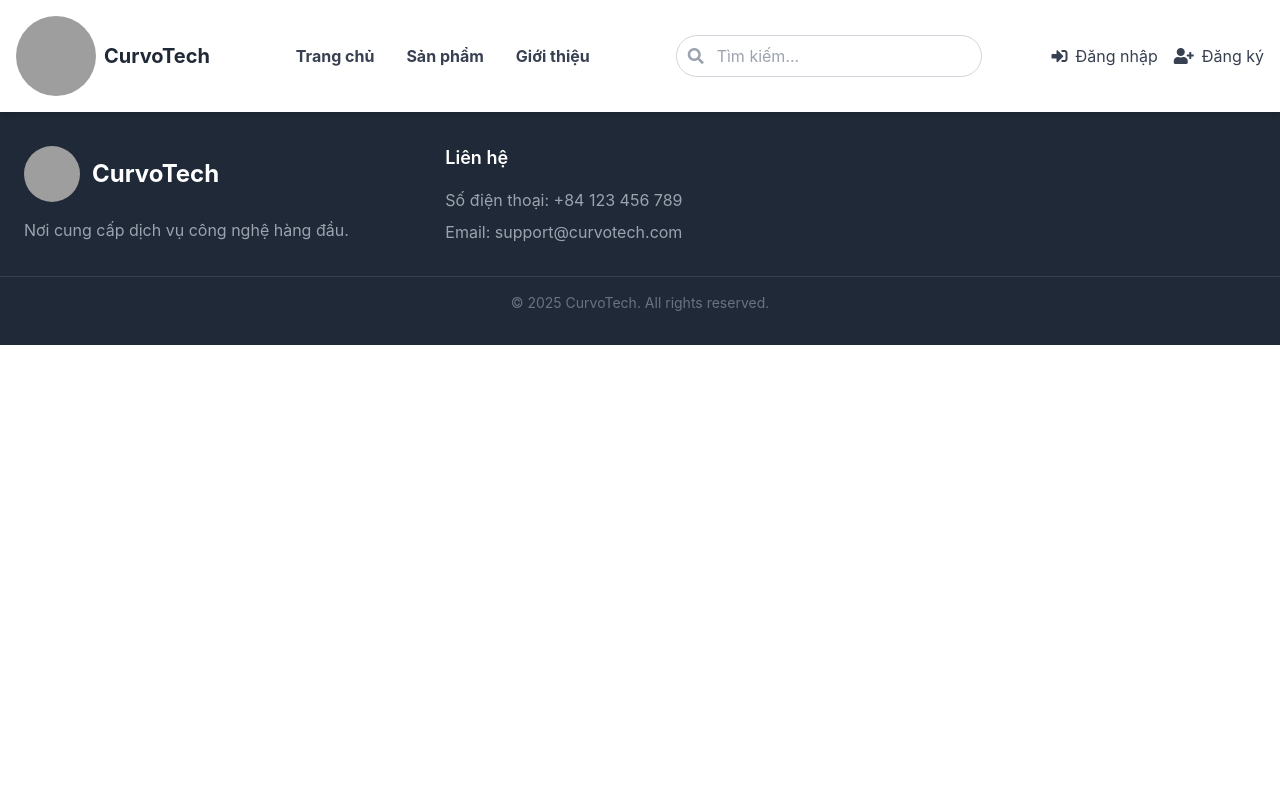
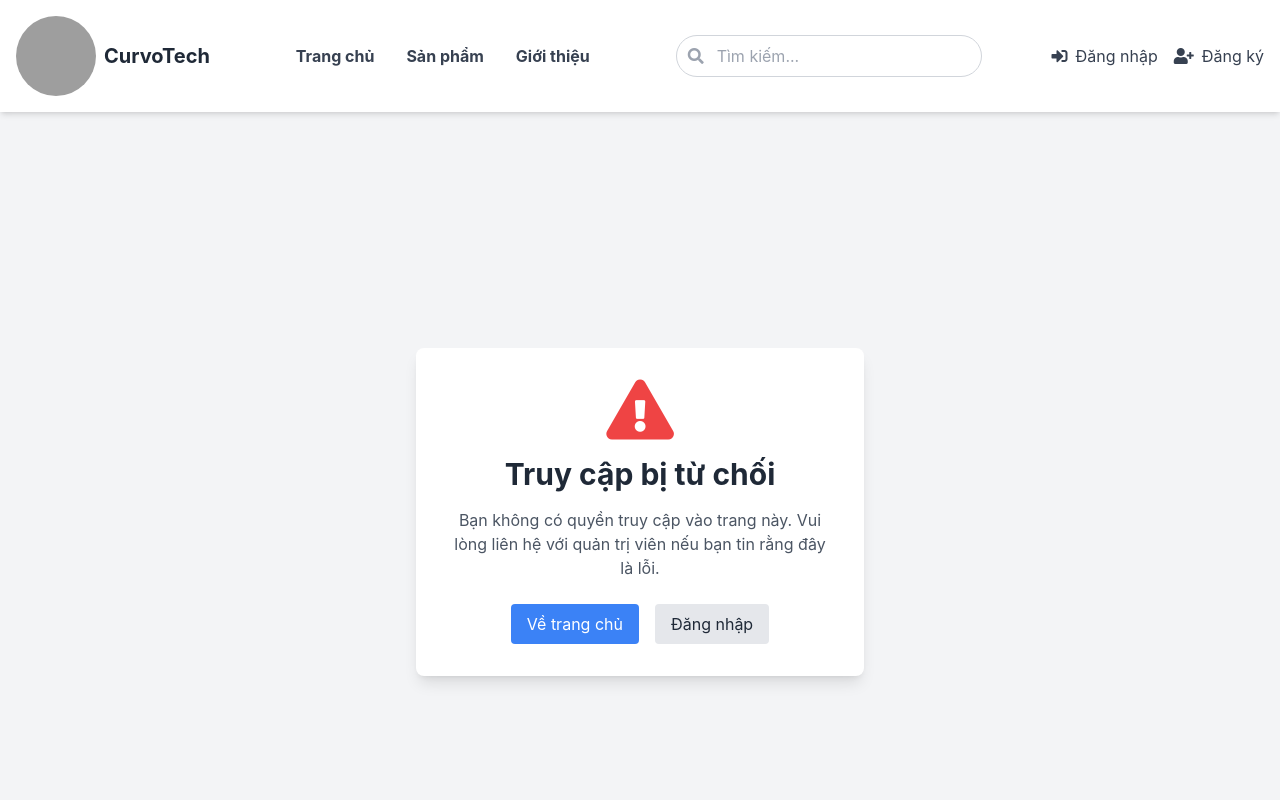
Before and after one commit to imk1803/MERN, a React (Create React App) app in the folder client/: page /access-denied in a window 1280 px wide. Shown: the top 800 px of the page. Built offline with nearby package versions, Linux system fonts and the light colour scheme; no server answers; grey boxes are pictures that could not be loaded.

Commit message:
Add verification for admin pages

```diff
--- a/client/src/App.js
+++ b/client/src/App.js
@@ -19,6 +19,8 @@ import Footer from './components/Footer';
 import SearchResult from './components/SearchResult';
 import { NotificationProvider } from './contexts/NotificationContext';
 import AdminDashboard from './pages/Admin/AdminDashboard';
+import ProtectedRoute from './components/ProtectedRoute';
+import AccessDenied from './pages/AccessDenied';
 
 // Layout component that conditionally renders Header and Footer
 const AppLayout = ({ children }) => {
@@ -68,7 +70,12 @@ const AppContent = () => {
           <Route path="/payment/:type" element={<PaymentResult />} />
           <Route path="/payment/:type/:id" element={<PaymentResult />} />
           <Route path="/payment/success" element={<PaymentResult />} />
-          <Route path="/admin/*" element={<AdminDashboard />} />
+          <Route path="/admin/*" element={
+            <ProtectedRoute>
+              <AdminDashboard />
+            </ProtectedRoute>
+          } />
+          <Route path="/access-denied" element={<AccessDenied />} />
         </Routes>
       </AppLayout>
     </Router>
--- /dev/null
+++ b/client/src/components/ProtectedRoute.jsx
@@ -0,0 +1,26 @@
+import React from 'react';
+import { Navigate, useLocation } from 'react-router-dom';
+import { useSelector } from 'react-redux';
+import AccessDenied from '../pages/AccessDenied';
+
+const ProtectedRoute = ({ children }) => {
+  const { user } = useSelector((state) => state.user);
+  const location = useLocation();
+
+  // Kiểm tra xem người dùng đã đăng nhập chưa
+  if (!user) {
+    // Nếu chưa đăng nhập, chuyển hướng đến trang đăng nhập và lưu lại đường dẫn hiện tại
+    return <Navigate to="/login" state={{ from: location }} replace />;
+  }
+
+  // Kiểm tra người dùng có quyền admin không
+  if (user.role !== 'admin') {
+    // Nếu không có quyền admin, hiển thị trang từ chối truy cập
+    return <AccessDenied />;
+  }
+
+  // Nếu có quyền admin, cho phép truy cập
+  return children;
+};
+
+export default ProtectedRoute;
--- /dev/null
+++ b/client/src/pages/AccessDenied.jsx
@@ -0,0 +1,35 @@
+import React from 'react';
+import { Link } from 'react-router-dom';
+
+const AccessDenied = () => {
+  return (
+    <div className="min-h-screen flex items-center justify-center bg-gray-100">
+      <div className="max-w-md p-8 bg-white shadow-lg rounded-lg text-center">
+        <div className="text-red-500 mb-4">
+          <i className="fas fa-exclamation-triangle text-6xl"></i>
+        </div>
+        <h1 className="text-3xl font-bold text-gray-800 mb-4">Truy cập bị từ chối</h1>
+        <p className="text-gray-600 mb-6">
+          Bạn không có quyền truy cập vào trang này. Vui lòng liên hệ với quản trị viên
+          nếu bạn tin rằng đây là lỗi.
+        </p>
+        <div className="flex justify-center space-x-4">
+          <Link
+            to="/"
+            className="px-4 py-2 bg-blue-500 text-white rounded hover:bg-blue-600 transition-colors"
+          >
+            Về trang chủ
+          </Link>
+          <Link
+            to="/login"
+            className="px-4 py-2 bg-gray-200 text-gray-800 rounded hover:bg-gray-300 transition-colors"
+          >
+            Đăng nhập
+          </Link>
+        </div>
+      </div>
+    </div>
+  );
+};
+
+export default AccessDenied;
--- a/client/src/pages/Login.jsx
+++ b/client/src/pages/Login.jsx
@@ -1,14 +1,20 @@
-import React, { useState, useEffect } from 'react';
-import { Link, useNavigate } from 'react-router-dom';
+import React, { useState, useEffect, useMemo } from 'react';
+import { Link, useNavigate, useLocation } from 'react-router-dom';
 import { useDispatch, useSelector } from 'react-redux';
 import { userLogin } from '../store/userSlice';
 import { useNotification } from '../contexts/NotificationContext';
 
 const LoginPage = () => {
   const navigate = useNavigate();
+  const location = useLocation();
   const dispatch = useDispatch();
   const { user, loading, error: reduxError } = useSelector((state) => state.user);
   const { showNotification } = useNotification();
+
+  // Sử dụng useMemo để tránh tạo lại đối tượng mỗi khi component render
+  const fromLocation = useMemo(() =>
+    location.state?.from || { pathname: '/' }
+  , [location.state]);
 
   const [formData, setFormData] = useState({
     username: '',
@@ -20,9 +26,9 @@ const LoginPage = () => {
   // Redirect if already logged in
   useEffect(() => {
     if (user) {
-      navigate('/');
+      navigate(fromLocation.pathname);
     }
-  }, [user, navigate]);
+  }, [user, navigate, fromLocation]);
 
   // Validate form whenever input changes
   useEffect(() => {
@@ -63,7 +69,8 @@ const LoginPage = () => {
         showNotification(`Đăng nhập thành công! Chào mừng ${result.user.username || formData.username} trở lại`, 'success');
 
         setTimeout(() => {
-          navigate('/');
+          // Chuyển hướng đến trang trước đó hoặc trang chủ
+          navigate(fromLocation.pathname);
         }, 1500);
       }
     } catch (error) {
```
